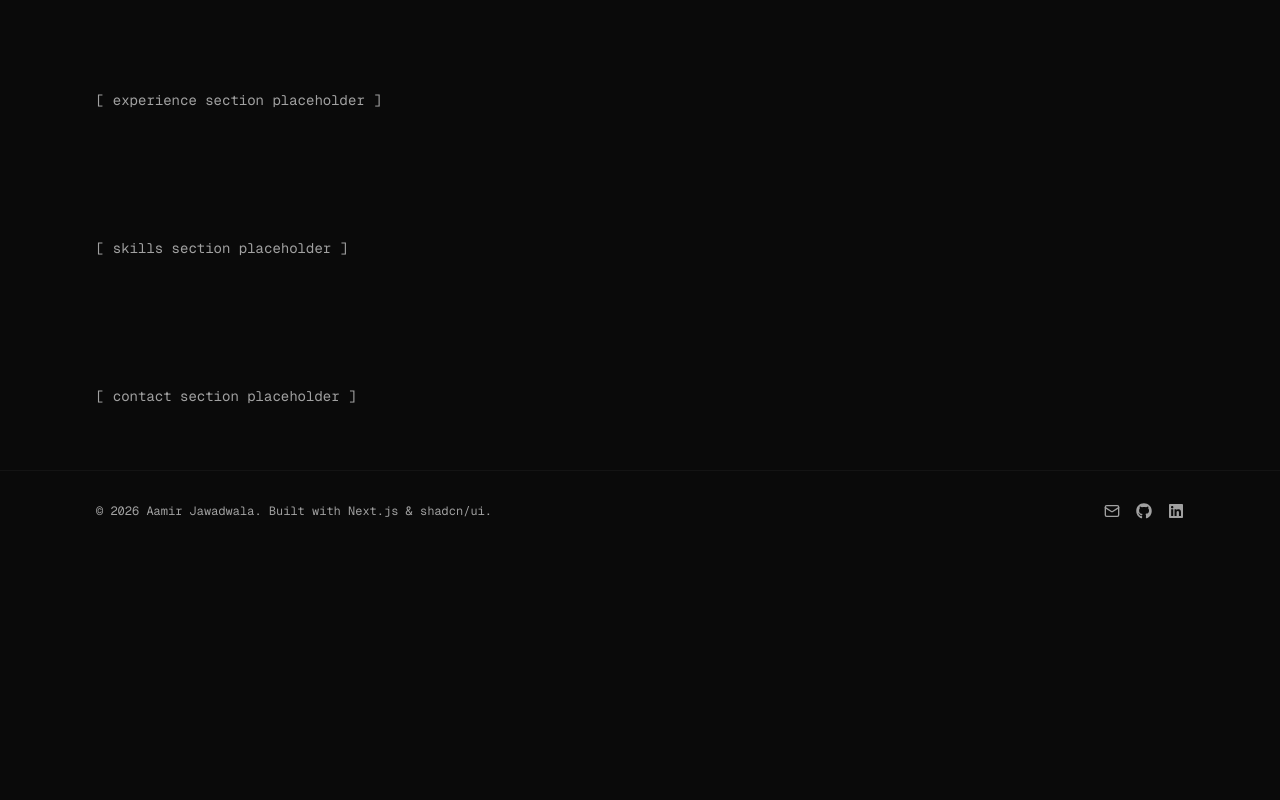
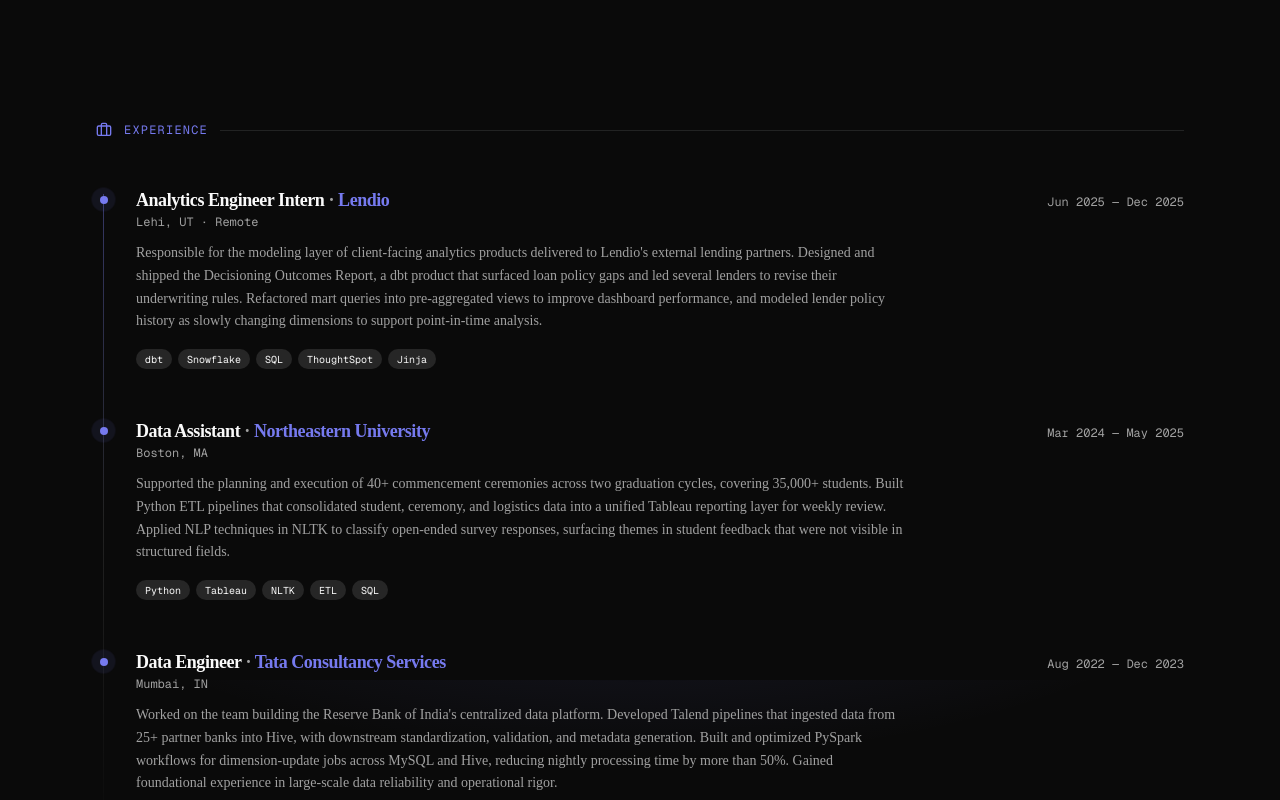
Before and after one commit to Aamir-J/portfolio, a Next.js app: page / in a window 1280 px wide. Shown: the part 2520-3320 px from the top of the page. Before the commit the page ends 3071 px from the top, so only its background shows below. Built offline with nearby package versions, Linux system fonts and the light colour scheme.

Commit message:
Add experience section with timeline and role descriptions

```diff
--- a/src/app/page.tsx
+++ b/src/app/page.tsx
@@ -3,6 +3,7 @@ import { SiteFooter } from "@/components/site-footer"
 import { Hero } from "@/components/sections/hero"
 import { About } from "@/components/sections/about"
 import { Projects } from "@/components/sections/projects"
+import { Experience } from "@/components/sections/experience"
 
 export default function HomePage() {
   return (
@@ -13,9 +14,7 @@ export default function HomePage() {
           <Hero />
           <About />
           <Projects />
-          <section id="experience" className="py-16">
-            <p className="font-mono text-sm text-muted-foreground">[ experience section placeholder ]</p>
-          </section>
+          <Experience />
           <section id="skills" className="py-16">
             <p className="font-mono text-sm text-muted-foreground">[ skills section placeholder ]</p>
           </section>
--- /dev/null
+++ b/src/components/sections/experience.tsx
@@ -0,0 +1,122 @@
+import { Briefcase } from "lucide-react"
+
+import { Badge } from "@/components/ui/badge"
+import { Separator } from "@/components/ui/separator"
+import { FadeIn } from "@/components/fade-in"
+
+type Role = {
+  company: string
+  role: string
+  period: string
+  location: string
+  description: string
+  stack: string[]
+}
+
+const roles: Role[] = [
+  {
+    company: "Lendio",
+    role: "Analytics Engineer Intern",
+    period: "Jun 2025 — Dec 2025",
+    location: "Lehi, UT · Remote",
+    description:
+      "Responsible for the modeling layer of client-facing analytics products delivered to Lendio's external lending partners. Designed and shipped the Decisioning Outcomes Report, a dbt product that surfaced loan policy gaps and led several lenders to revise their underwriting rules. Refactored mart queries into pre-aggregated views to improve dashboard performance, and modeled lender policy history as slowly changing dimensions to support point-in-time analysis.",
+    stack: ["dbt", "Snowflake", "SQL", "ThoughtSpot", "Jinja"],
+  },
+  {
+    company: "Northeastern University",
+    role: "Data Assistant",
+    period: "Mar 2024 — May 2025",
+    location: "Boston, MA",
+    description:
+      "Supported the planning and execution of 40+ commencement ceremonies across two graduation cycles, covering 35,000+ students. Built Python ETL pipelines that consolidated student, ceremony, and logistics data into a unified Tableau reporting layer for weekly review. Applied NLP techniques in NLTK to classify open-ended survey responses, surfacing themes in student feedback that were not visible in structured fields.",
+    stack: ["Python", "Tableau", "NLTK", "ETL", "SQL"],
+  },
+  {
+    company: "Tata Consultancy Services",
+    role: "Data Engineer",
+    period: "Aug 2022 — Dec 2023",
+    location: "Mumbai, IN",
+    description:
+      "Worked on the team building the Reserve Bank of India's centralized data platform. Developed Talend pipelines that ingested data from 25+ partner banks into Hive, with downstream standardization, validation, and metadata generation. Built and optimized PySpark workflows for dimension-update jobs across MySQL and Hive, reducing nightly processing time by more than 50%. Gained foundational experience in large-scale data reliability and operational rigor.",
+    stack: ["Talend", "PySpark", "Hive", "HDFS", "MySQL", "Shell", "Python"],
+  },
+]
+
+export function Experience() {
+  return (
+    <section id="experience" className="py-24">
+      {/* Section label */}
+      <FadeIn>
+        <div className="mb-12 flex items-center gap-3">
+          <Briefcase className="h-4 w-4 text-accent-brand" />
+          <span className="font-mono text-xs uppercase tracking-widest text-accent-brand">
+            Experience
+          </span>
+          <Separator className="flex-1" />
+        </div>
+      </FadeIn>
+
+      {/* Timeline */}
+      <div className="relative">
+        {/* Vertical line - drawn with a gradient that fades at the bottom */}
+        <div
+          aria-hidden
+          className="absolute left-[7px] top-2 h-full w-px bg-gradient-to-b from-accent-brand/40 via-border to-transparent"
+        />
+
+        <div className="space-y-12">
+          {roles.map((role, idx) => (
+            <FadeIn key={role.company} delay={idx * 0.1}>
+              <div className="relative pl-10">
+                {/* Node on the line */}
+                <span
+                  aria-hidden
+                  className="absolute left-0 top-1.5 flex h-[15px] w-[15px] items-center justify-center"
+                >
+                  <span className="absolute inline-flex h-full w-full animate-ping rounded-full bg-accent-brand/30 opacity-75" />
+                  <span className="relative inline-flex h-2 w-2 rounded-full bg-accent-brand" />
+                </span>
+
+                {/* Header row */}
+                <div className="mb-3 flex flex-wrap items-baseline justify-between gap-x-4 gap-y-1">
+                  <div>
+                    <h3 className="text-base font-semibold tracking-tight sm:text-lg">
+                      {role.role}
+                      <span className="text-muted-foreground"> · </span>
+                      <span className="text-accent-brand">{role.company}</span>
+                    </h3>
+                    <p className="font-mono text-xs text-muted-foreground">
+                      {role.location}
+                    </p>
+                  </div>
+                  <span className="font-mono text-xs text-muted-foreground">
+                    {role.period}
+                  </span>
+                </div>
+
+                {/* Description */}
+                <p className="mb-4 max-w-3xl text-sm leading-relaxed text-muted-foreground">
+                  {role.description}
+                </p>
+
+                {/* Stack */}
+                <div className="flex flex-wrap gap-1.5">
+                  {role.stack.map((tech) => (
+                    <Badge
+                      key={tech}
+                      variant="secondary"
+                      className="font-mono text-[10px] font-normal"
+                    >
+                      {tech}
+                    </Badge>
+                  ))}
+                </div>
+              </div>
+            </FadeIn>
+          ))}
+        </div>
+      </div>
+    </section>
+  )
+}
```
